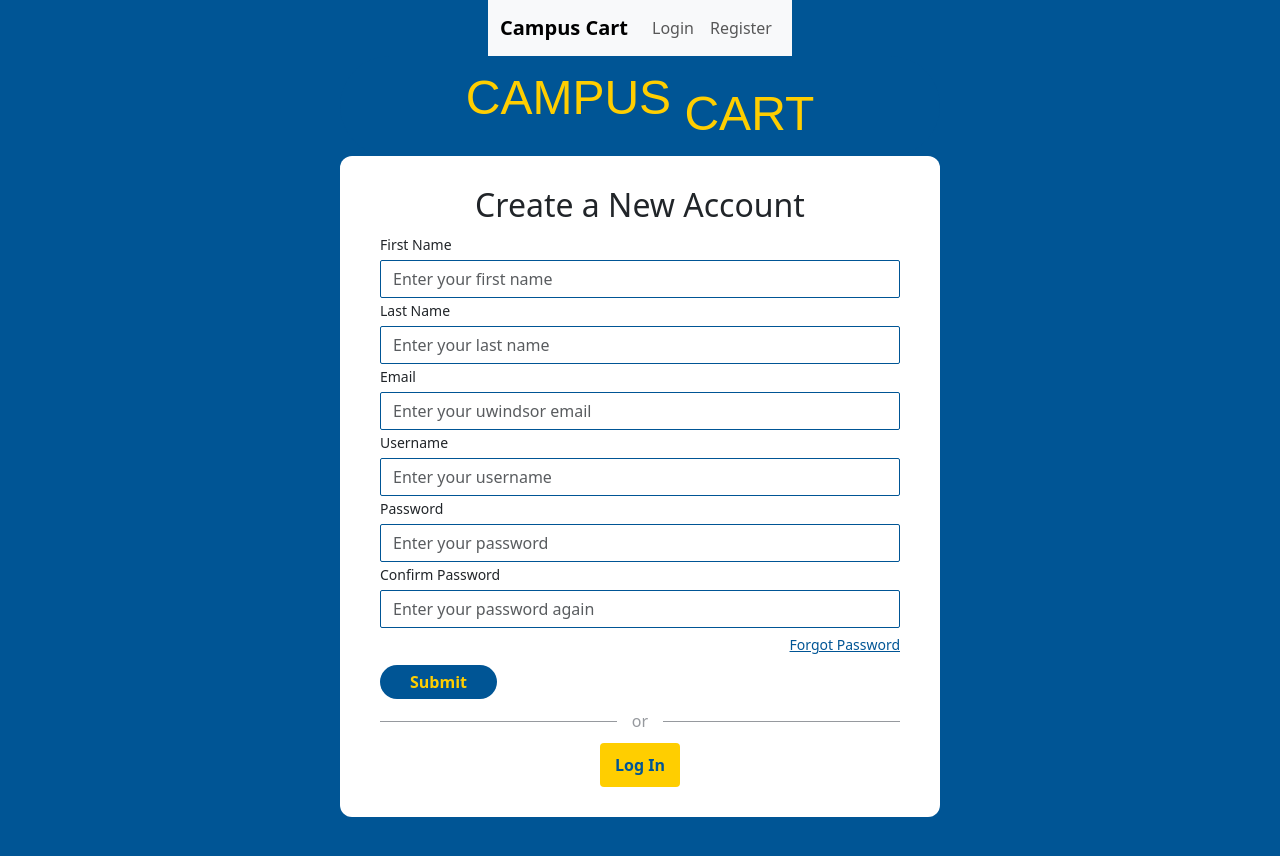
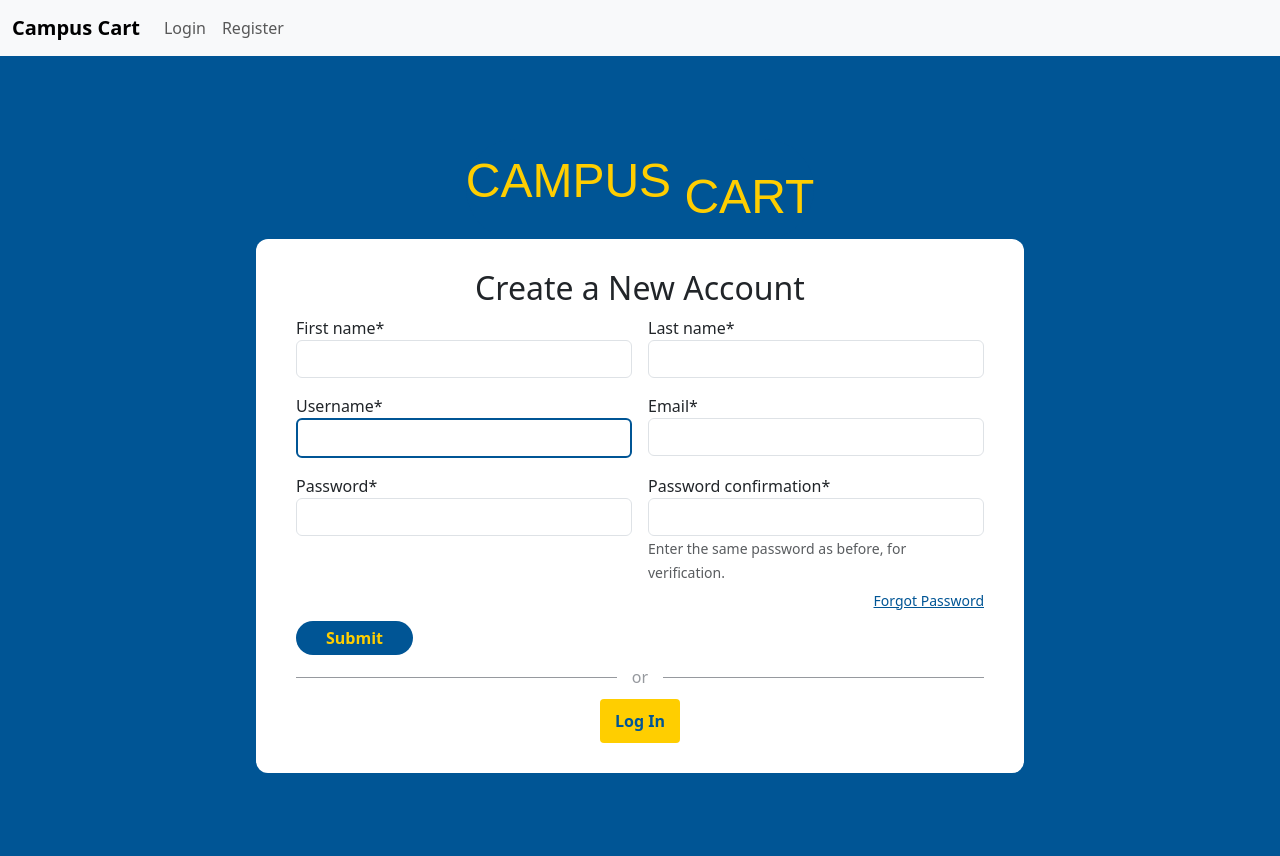
Before and after one commit to sanjograj1/CampusCart, a Django app: template templates/accounts/register.html in a window 1280 px wide. Before the commit the page ends 817 px from the top, so only its background shows below. Run offline with Django 4.2, Linux system fonts and the light colour scheme; the template is opened without the code that fills it: values that come from a table or form of the project are taken from there, others are empty; parts of the project's set-up code (start-up, migrations or seed data) failed here and were passed over; some libraries are stand-ins or nearby versions.

Commit message:
Update Things

```diff
--- a/accounts/forms.py
+++ b/accounts/forms.py
@@ -1,8 +1,42 @@
 from django import forms
 from .models import Profile
+from django.contrib.auth import get_user_model
+from django.contrib.auth.forms import UserCreationForm
 
 
 class ProfileForm(forms.ModelForm):
     class Meta:
         model = Profile
         fields = ["phone_number", "address", "profile_image"]
+
+
+class RegistrationForm(UserCreationForm):
+    first_name = forms.CharField(max_length=100)
+    last_name = forms.CharField(max_length=100)
+    username = forms.CharField(max_length=100)
+    email = forms.EmailField()
+
+    class Meta:
+        model = get_user_model()
+        fields = [
+            "first_name",
+            "last_name",
+            "username",
+            "email",
+            "password1",
+            "password2",
+        ]
+
+    def clean_email(self):
+        email = self.cleaned_data["email"]
+        if not email.endswith("@uwindsor.ca"):
+            raise forms.ValidationError("Please enter a uwindsor.ca email")
+        return email
+
+    def clean(self):
+        cleaned_data = super().clean()
+        password = cleaned_data.get("password1")
+        confirm_password = cleaned_data.get("password2")
+        if password and confirm_password and password != confirm_password:
+            raise forms.ValidationError("Passwords do not match")
+        return cleaned_data
--- a/accounts/urls.py
+++ b/accounts/urls.py
@@ -1,12 +1,10 @@
 from django.urls import path
 from . import views
 
-app_name="accounts"
+app_name = "accounts"
 urlpatterns = [
-    path('login', views.login, name='login'),
-    path('register', views.register, name='register'),
-    path('logout', views.user_logout, name='logout'),
-    path('activate/<uidb64>/<token>', views.activate, name='activate'),
-    path("profile/", views.profile, name="profile")
-
+    path("login/", views.login, name="login"),
+    path("register/", views.register, name="register"),
+    path("logout/", views.user_logout, name="logout"),
+    path("profile/", views.profile, name="profile"),
 ]
--- a/campuscart/urls.py
+++ b/campuscart/urls.py
@@ -6,6 +6,7 @@ from django.conf import settings
 
 urlpatterns = [
     path("admin/", admin.site.urls),
-    path("accounts/", include("accounts.urls", namespace="accounts")),
+    path("verification/", include("verify_email.urls")),
+    path("", include("accounts.urls", namespace="accounts")),
     path("", include("products.urls", namespace="products")),
 ] + static(settings.MEDIA_URL, document_root=settings.MEDIA_ROOT)
--- a/static/css/login.css
+++ b/static/css/login.css
@@ -1,28 +1,23 @@
-body{
+.login-container {
   display: flex;
   flex-direction: column;
   min-height: 100vh;
   justify-content: center;
   align-items: center;
   background: #005595;
-}
-
-.login-container {
   width: 100%;
-    max-width: 600px;
 }
 
 .login-container-box {
   border-radius: 12px;
   background-color: white;
-    width: 100%;
+  width: 60%;
   padding: 30px 40px 30px;
 }
 
-
 .login-container-box > .error {
   text-align: right;
-  color: #C10E21;
+  color: #c10e21;
   font-size: 16px;
 }
 
@@ -37,29 +32,20 @@ body{
   position: relative;
 }
 
-input[type="file"]::file-selector-button {
-  font-weight: bold;
-  border-radius: 3px;
-    border: none;
-    background-color: #005595;
-    color: #FFCE00;
-    cursor: pointer;
-}
-
-.required > .custom-label::after{
+.custom-label::after {
   content: "*";
   background-image: none;
   position: absolute;
   line-height: 14px;
   background-size: cover;
   margin: 2px 0 0 1px;
-    color: #C10E21;
+  color: #c10e21;
   font-size: 18px;
 }
 
 .login-submit {
   background-color: #005595;
-    color: #FFCE00;
+  color: #ffce00;
   border: none;
   padding: 5px 30px;
   border-radius: 18px;
@@ -86,7 +72,7 @@ input[type="file"]::file-selector-button {
 }
 
 @media only screen and (max-width: 768px) {
-    .login-container{
+  .login-container {
     width: 80%;
   }
   .login-container-box {
@@ -94,18 +80,18 @@ input[type="file"]::file-selector-button {
     align-items: center;
     padding: 25px 20px;
   }
-    .login-details{
+  .login-details {
     width: 100%;
     max-width: unset;
   }
 }
 
 .error {
-  color: #C10E21;
+  color: #c10e21;
   font-size: 16px;
 }
 
-.or-tag{
+.or-tag {
   display: block;
   margin-block: 10px;
   overflow: hidden;
@@ -114,15 +100,15 @@ input[type="file"]::file-selector-button {
   width: auto;
 }
 
-.or-tag-span{
+.or-tag-span {
   color: #96999e;
   position: relative;
   display: inline-block;
 }
 
-.or-tag-span::before{
+.or-tag-span::before {
   background-color: #96999e;
-    content: '';
+  content: "";
   height: 1px;
   position: absolute;
   top: 50%;
@@ -131,9 +117,9 @@ input[type="file"]::file-selector-button {
   right: 100%;
 }
 
-.or-tag-span::after{
+.or-tag-span::after {
   background-color: #96999e;
-    content: '';
+  content: "";
   height: 1px;
   position: absolute;
   top: 50%;
@@ -142,10 +128,9 @@ input[type="file"]::file-selector-button {
   left: 100%;
 }
 
-
-.go-to-register{
+.go-to-register {
   text-decoration: none;
-    background-color: #FFCE00;
+  background-color: #ffce00;
   color: #005595;
   padding: 10px 15px;
   font-weight: 800;
@@ -156,7 +141,7 @@ input[type="file"]::file-selector-button {
 }
 
 .logo {
-  font-family: 'Arial', sans-serif;
+  font-family: "Arial", sans-serif;
   font-size: 3rem;
   color: #333;
   display: inline-block;
@@ -201,7 +186,7 @@ input[type="file"]::file-selector-button {
 
 .campus::before,
 .cart::before {
-  content: '';
+  content: "";
   position: absolute;
   bottom: -10px;
   width: 100%;
@@ -223,7 +208,7 @@ input[type="file"]::file-selector-button {
 
 .campus::after,
 .cart::after {
-  content: '';
+  content: "";
   position: absolute;
   top: -10px;
   width: 100%;
@@ -241,5 +226,5 @@ input[type="file"]::file-selector-button {
 }
 
 .logo-container .logo {
-  color: #FFCE00;
+  color: #ffce00;
 }
--- a/templates/accounts/activate_account.html
+++ b/templates/accounts/activate_account.html
@@ -3,5 +3,5 @@ Hi {{ user.username }},
 
 Please click on the link below to confirm your registration:
 
-{{ protocol }}://{{ domain }}{% url 'activate' uidb64=uid token=token %}
+{{ protocol }}://{{ domain }}{% url 'accounts:activate' uidb64=uid token=token %}
 {% endautoescape %}
--- a/templates/accounts/login.html
+++ b/templates/accounts/login.html
@@ -44,7 +44,7 @@
                 placeholder="Enter password"
               />
             </div>
-            <a class="d-block text-end forgot-password">Forgot Password</a>
+            <a class="d-block text-end forgot-password"  href="{% url 'request-new-link-from-email' %}">Forgot Password</a>
             <input type="submit" class="login-submit" />
           </form>
           <div class="or-tag"><span class="or-tag-span">or</span></div>
--- a/templates/accounts/register.html
+++ b/templates/accounts/register.html
@@ -1,4 +1,6 @@
 {% extends "base.html" %}
+
+{% load crispy_forms_tags %}
 {% load static %}
       {% block custom_css %}
           <link
@@ -21,54 +23,14 @@
                <h2 class="text-center">Create a New Account</h2>
                <form method="post" enctype="multipart/form-data">
                   {% csrf_token %}
-                  <div class="form-group ">
-                      <label
-                     for="first-name" class="custom-label">First Name</label>
-                      <input type="text" name="first_name"
-                     autocomplete="off" value="{{ first_name }}" class="custom-input form-control" id="first-name"
-                     placeholder="Enter your first name">
-                  </div>
-                  {% if first_error %}
-                  <div id="email-error" class="error">{{ first_error }}</div>
-                  {% endif %}
-                  <div class="form-group "> <label for="last-name" class="custom-label">Last
-                     Name</label> <input type="text" name="last_name" value="{{ last_name }}" autocomplete="off"
-                        class="custom-input form-control" id="last-name" placeholder="Enter your last name">
-                  </div>
-                  {% if last_error %}
-                  <div id="email-error" class="error">{{ last_error }}</div>
-                  {% endif %}
-                  <div class="form-group ">
-                     <label for="email" class="custom-label">Email</label> <input type="text" name="email" value="{{ email }}"
-                        autocomplete="off" class="custom-input form-control" id="email" placeholder="Enter your uwindsor email">
-                  </div>
-                  {% if email_error %}
-                  <div id="email-error" class="error">{{ email_error }}</div>
-                  {% endif %}
-                  <div
-                     class="form-group "> <label for="username" class="custom-label">Username</label> <input type="text"
-                     name="username" value="{{ username }}" autocomplete="off" class="custom-input form-control" id="username"
-                     placeholder="Enter your username"> </div>
-                  {% if username_error %}
-                  <div id="email-error" class="error">{{ username_error }}
-                  </div>
-                  {% endif %}
-                  <div class="form-group "> <label for="password"
-                     class="custom-label">Password</label> <input type="password" name="password" value="{{ password }}"
-                     class="custom-input form-control" id="password" placeholder="Enter your password"> </div>
-                  {% if password_error %}
-                  <div id="email-error" class="error">{{ password_error }}</div>
-                  {% endif %}
-                  <div
-                     class="form-group"> <label for="confirm-password" class="custom-label">Confirm Password</label> <input
-                     type="password" name="confirm_password" value="{{ confirm_password }}" class="custom-input form-control"
-                     id="confirm-password" placeholder="Enter your password again"> </div>
-                  {% if confirm_password_error %}
-                  <div
-                     id="email-error" class="error">{{ confirm_password_error }}
-                  </div>
-                  {% endif %}
-                   <a class="d-block text-end forgot-password">Forgot Password</a>
+                  <div class="row g-3">
+                        {% for field in form %}
+                        <div class="col-sm-6">
+                           {{ field|as_crispy_field }}
+                        </div>
+                        {% endfor %}
+                     </div>
+                   <a class="d-block text-end forgot-password" href="{% url 'request-new-link-from-email' %}">Forgot Password</a>
                    <input type="submit" class="login-submit" />
                </form>
                <div class="or-tag"><span class="or-tag-span">or</span></div>
--- a/templates/base.html
+++ b/templates/base.html
@@ -13,19 +13,19 @@
       {% block custom_css %}
 
   {% endblock custom_css %}
-      <link
-      rel="stylesheet"
-      href="{% static 'css/common.css' %}"
-      type="text/css"
-    />
-    <link
-      rel="stylesheet"
-      href="{% static 'css/common.css' %}"
-      type="text/css"
-    />
+
   </head>
   {% include "navi.html" %}
   <body>
+  {% if messages %}
+  {% for message in messages %}
+  <div class="alert alert-{{ message.tags }} alert-dismissible fade show" role="alert">
+    {{message}}
+    <button type="button" class="btn-close" data-bs-dismiss="alert" aria-label="Close"></button>
+  </div>
+  {% endfor %}
+  {% endif %}
+
   {% block content %}
        {% endblock content %}
   </body>
```
Also changed, not shown: accounts/views.py (+80 -123 lines), campuscart/settings.py (+7 -22 lines), requirements.txt (+11 -3 lines), media/images/default.png (deleted), products/migrations/0001_initial.py (added), 2 other files. Lines whose indentation alone changed are shown as unchanged.
